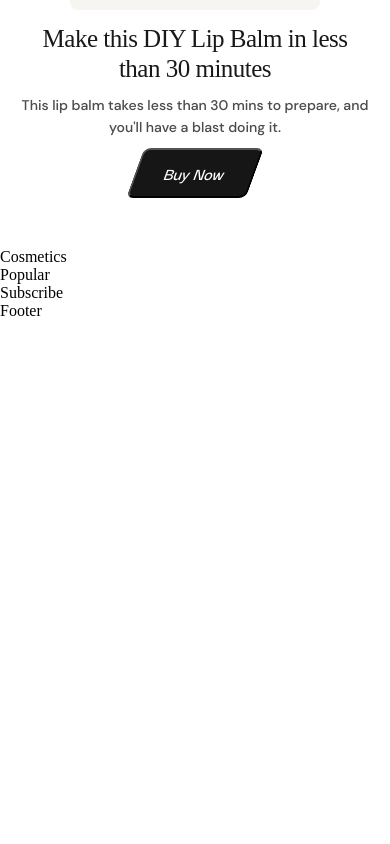
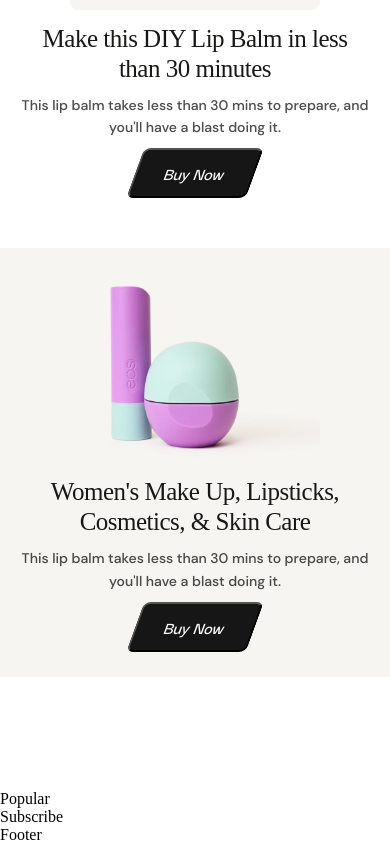
Before and after one commit to SHAKXRUZ/SASPIK, a React (Create React App) app: page / in a window 390 px wide. Shown: the part 1507-2351 px from the top of the page. Before the commit the page ends 1827 px from the top, so only its background shows below. Built offline with nearby package versions, Linux system fonts and the light colour scheme; the HTML template or start-up script is replaced by a standard one.

Commit message:
cosmetics media full

```diff
--- a/src/components/conmetics/Cosmetics.css
+++ b/src/components/conmetics/Cosmetics.css
@@ -0,0 +1,163 @@
+@font-face {
+    font-family: 'DMSans-500';
+    src: url('../../assets/fonts/Medium500.ttf');
+}
+
+@font-face {
+    font-family: 'DMSans-700';
+    src: url('../../assets/fonts/Bold700.ttf');
+}
+
+@font-face {
+    font-family: 'Darker-500';
+    src: url('../../assets/fonts/Darker-Medium500.ttf');
+}
+
+@font-face {
+    font-family: 'Darker-600';
+    src: url('../../assets/fonts/Darker-SemiBold600.ttf');
+}
+
+@font-face {
+    font-family: 'Darker-700';
+    src: url('../../assets/fonts/Darker-Bold700.ttf');
+}
+
+.cosmetics {
+    width: 100%;
+    margin-bottom: 113px;
+    height: 547px;
+    background-color: #F6F5F1;
+}
+
+.cosmeticsis {
+    max-width: 1440px;
+    margin: 0 auto;
+    padding: 0px 20px;
+    display: flex;
+    align-items: center;
+    justify-content: space-between;
+}
+
+.images {
+    width: 771px;
+    height: 547px;
+}
+
+.cosmetics_title {
+    max-width: 500px;
+    font-weight: 400;
+    font-size: 55px;
+    line-height: 140%;
+    letter-spacing: -0.02em;
+    color: #181817;
+    margin-bottom: 20px;
+}
+
+.cosmetics_text {
+    max-width: 600px;
+    font-family: 'DMSans-500';
+    font-weight: 500;
+    font-size: 22px;
+    line-height: 160%;
+    color: rgba(0, 0, 0, 0.7);
+    margin-bottom: 40px;
+}
+
+.cosmetics_btn {
+    width: 200px;
+    height: 70px;
+    background: #161616;
+    border-radius: 7px;
+    font-family: 'Darker-600';
+    font-weight: 600;
+    font-size: 25px;
+    line-height: 34px;
+    color: #FFFFFF;
+    cursor: pointer;
+    transform: skew(-20deg);
+}
+
+@media only screen and (max-width:1250px) {
+    .cosmetics {
+        height: auto;
+        padding: 30px 0px;
+    }
+}
+
+@media only screen and (max-width:1150px) {
+    .cosmetics {
+        padding: 25px 0px;
+    }
+
+    .cosmeticsis {
+        flex-direction: column;
+        justify-content: center;
+        text-align: center;
+    }
+
+    .images {
+        width: auto;
+        height: auto;
+    }
+
+    .cosmetics_content {
+        display: flex;
+        flex-direction: column;
+        align-items: center;
+        justify-content: center;
+    }
+
+    .cosmetics_btn {
+        width: 200px;
+        height: 70px;
+        background: #161616;
+        border-radius: 7px;
+        font-family: 'Darker-600';
+        font-weight: 600;
+        font-size: 25px;
+        line-height: 34px;
+        color: #FFFFFF;
+        cursor: pointer;
+        transform: skew(-20deg);
+    }
+}
+
+@media only screen and (max-width:768px) {
+    .images {
+        width: 400px;
+    }
+
+    .cosmetics_title {
+        font-size: 30px;
+        line-height: 30px;
+        margin-bottom: 10px;
+    }
+
+    .cosmetics_text {
+        font-size: 16px;
+        margin-bottom: 10px;
+    }
+}
+
+@media only screen and (max-width:500px) {
+    .images {
+        width: 250px;
+    }
+
+    .cosmetics_title {
+        font-size: 25px;
+        margin-bottom: 10px;
+    }
+
+    .cosmetics_text {
+        font-size: 14px;
+    }
+
+    .cosmetics_btn {
+        width: 120px;
+        height: 50px;
+        font-size: 18px;
+        line-height: 25px;
+    }
+}
--- a/src/components/conmetics/Cosmetics.jsx
+++ b/src/components/conmetics/Cosmetics.jsx
@@ -1,7 +1,24 @@
-import './Cosmetics.css';
+import "./Cosmetics.css";
+import Conmetics from "../../assets/images/conmetics.png";
 const Cosmetics = () => {
-    return (
-        <div>Cosmetics</div>
-    )
-}
+  return (
+    <div className="cosmetics">
+      <div className="cosmeticsis">
+        <span className="cosmetics_img">
+          <img src={Conmetics} alt="images" className="images" />
+        </span>
+        <div className="cosmetics_content">
+          <h2 className="cosmetics_title">
+            Women's Make Up, Lipsticks, Cosmetics, & Skin Care
+          </h2>
+          <p className="cosmetics_text">
+            This lip balm takes less than 30 mins to prepare, and you'll have a
+            blast doing it.
+          </p>
+          <button className="cosmetics_btn">Buy Now</button>
+        </div>
+      </div>
+    </div>
+  );
+};
 export default Cosmetics;
```
